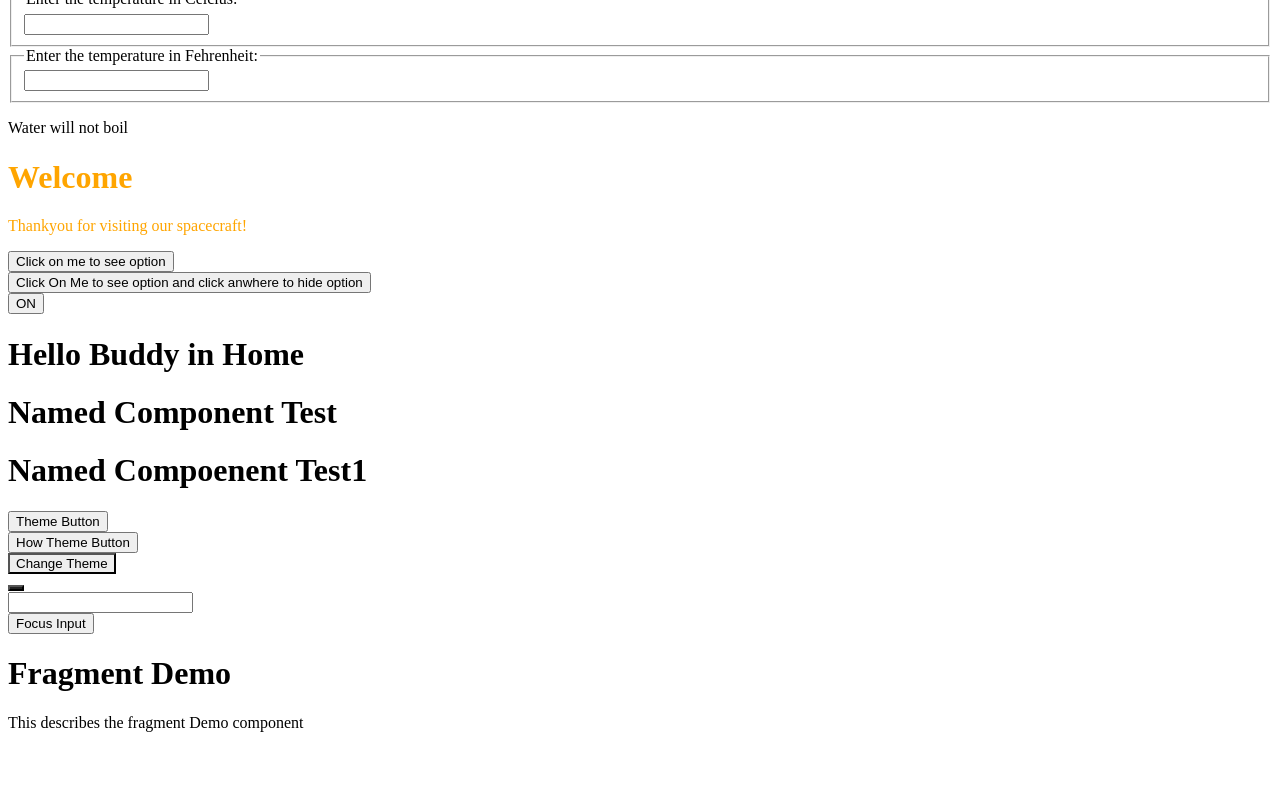
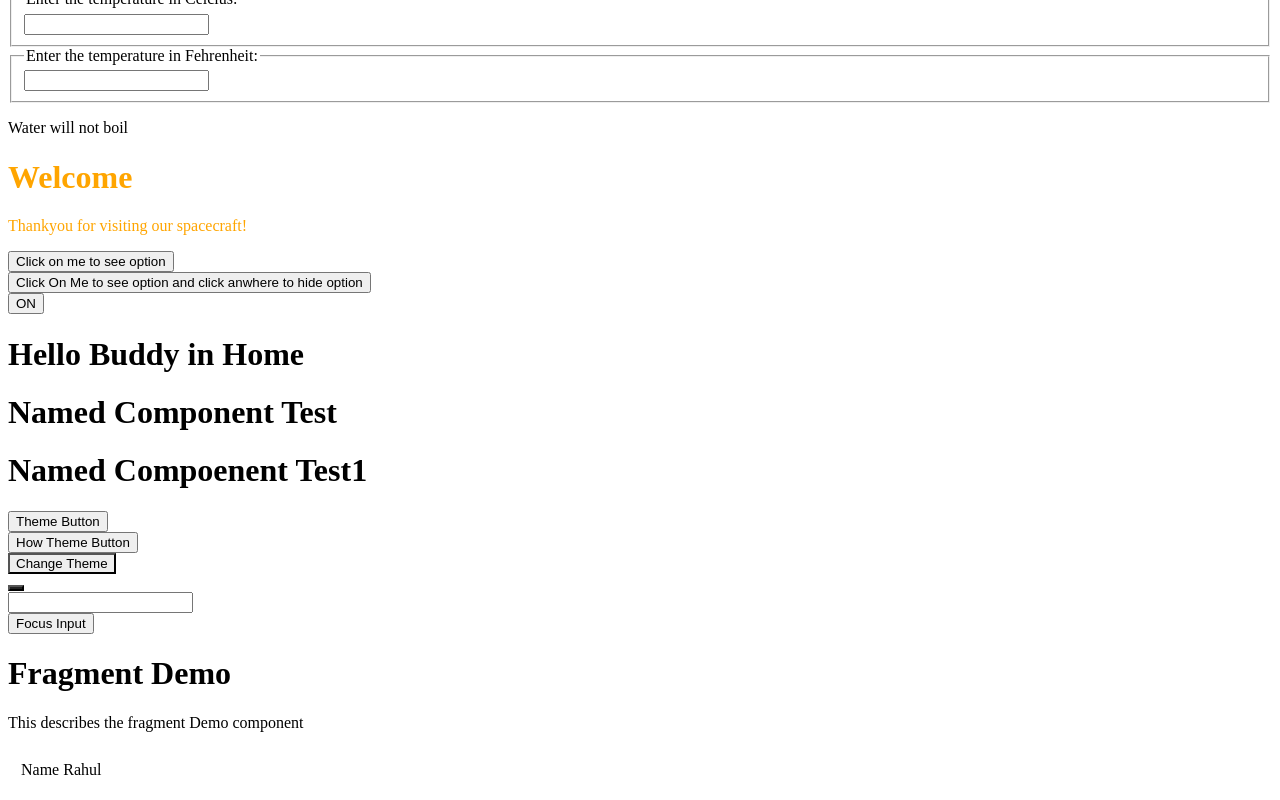
Before and after one commit to rahulvishwakarm/React-Fundamentals, a React (Create React App) app in the folder react-basics/: page / in a window 1280 px wide. Shown: the part 2190-2990 px from the top of the page. Before the commit the page ends 2938 px from the top, so only its background shows below. Built offline with nearby package versions, Linux system fonts and the light colour scheme.

Commit message:
React Fragment example 2

```diff
--- a/react-basics/src/App.js
+++ b/react-basics/src/App.js
@@ -24,6 +24,7 @@ import SelectOption from "./Form/SelectOption";
 import TextArea from "./Form/TextArea";
 import FRPARENTINPUT from "./ForwadingRef/FRPARENTINPUT";
 import FragmentDemo from "./Fragments/FragmentDemo";
+import Tables from "./Fragments/Tables";
 import ArgumentPassingInEvenetHandlers from "./HandlingEvents/ArgumentPassingInEvenetHandlers";
 import EventHandler from "./HandlingEvents/EventHandler";
 import Toogle from "./HandlingEvents/Toogle";
@@ -130,7 +131,12 @@ function App() {
         <FRPARENTINPUT/>
 
         {/* Fragments */}
+        {/* Example 1 */}
         <FragmentDemo/>
+
+        {/* Example 2 */}
+        <Tables/>
+
     </div>
   );
 }
--- /dev/null
+++ b/react-basics/src/Fragments/Columns.js
@@ -0,0 +1,12 @@
+import React from 'react'
+
+function Columns() {
+    return (
+        <React.Fragment>
+            <td>Name</td>
+            <td>Rahul</td>
+        </React.Fragment>
+    )
+}
+
+export default Columns
--- /dev/null
+++ b/react-basics/src/Fragments/Tables.js
@@ -0,0 +1,16 @@
+import React from 'react'
+import Columns from './Columns'
+
+function Tables() {
+    return (
+        <table>
+            <body>
+                <tr>
+                    <Columns/>
+                </tr>
+            </body>
+        </table>
+    )
+}
+
+export default Tables
```
